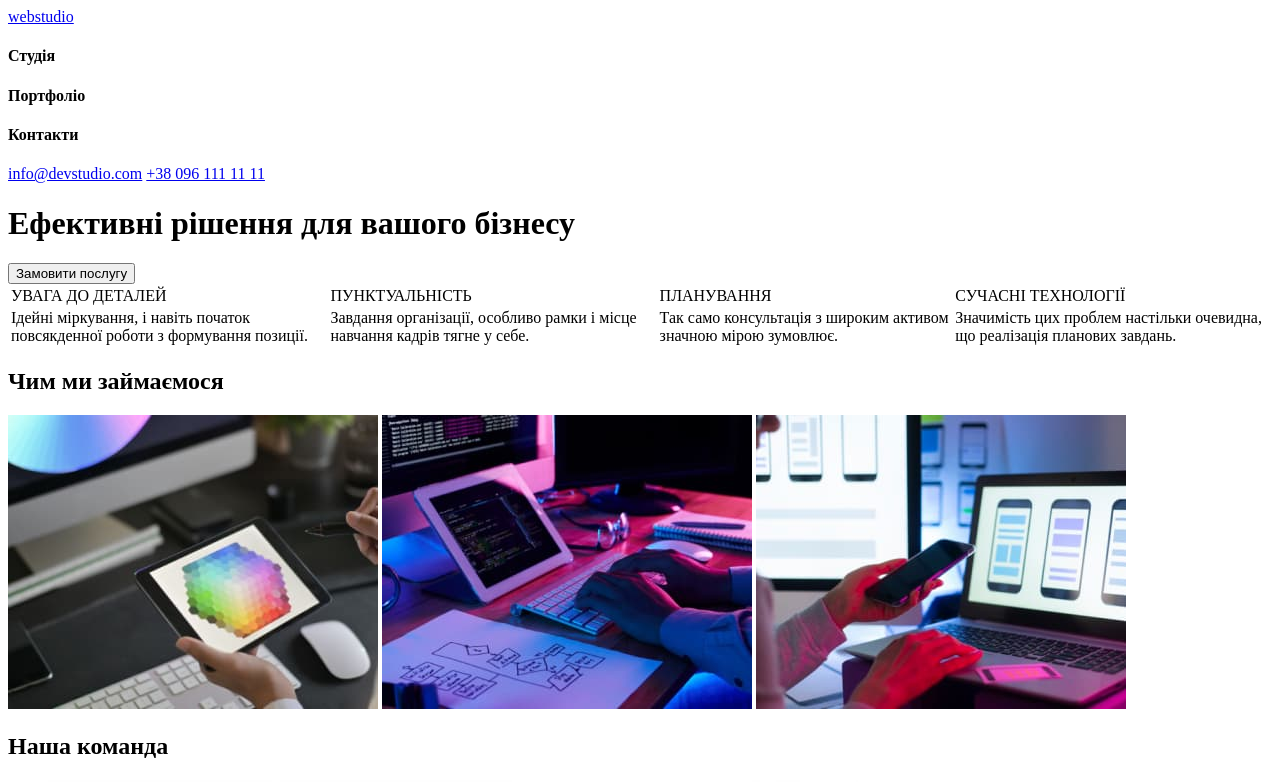
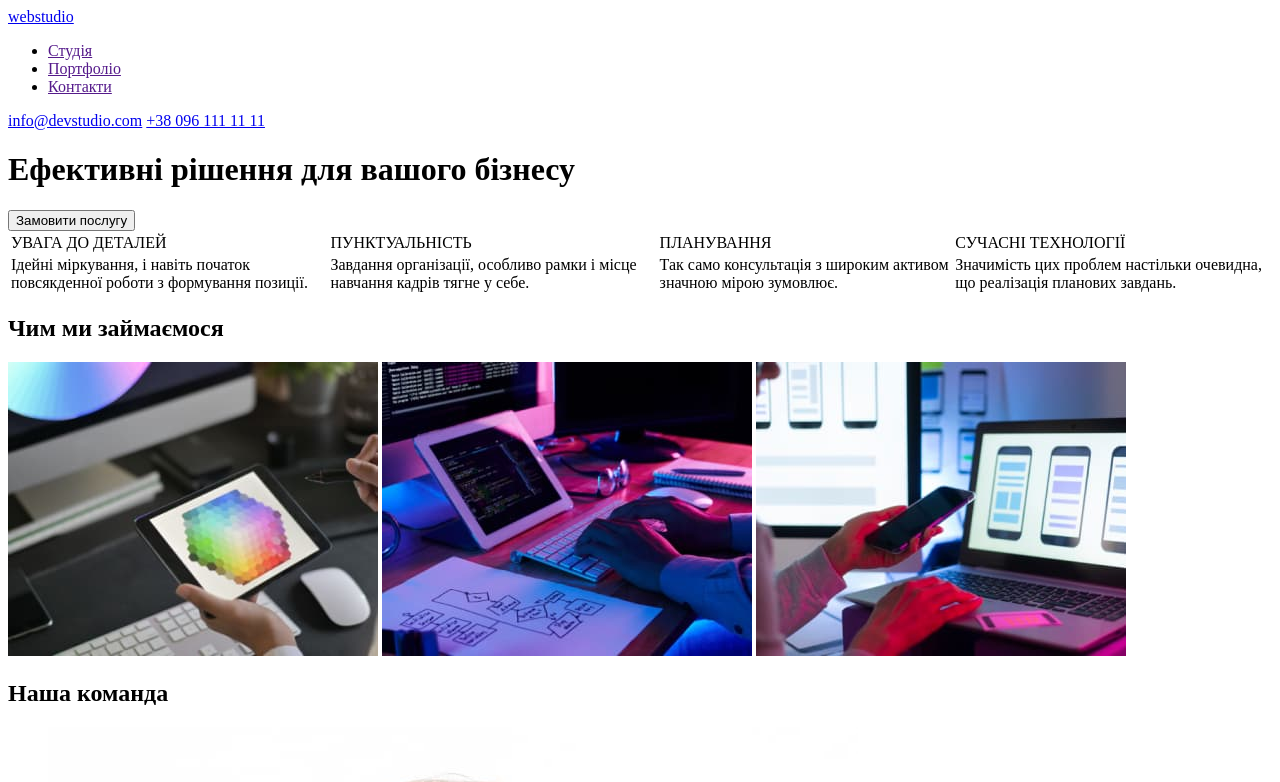
Before and after one commit to SMAILe3001/goit-markup-hw-01, a plain HTML site: page index.html in a window 1280 px wide. Shown: the top 782 px of the page. Drawn offline with Linux system fonts and the light colour scheme.

Commit message:
Корректировки Хедера
Изменил список ссылок хедера с заголовков h4 на список

```diff
--- a/index.html
+++ b/index.html
@@ -9,9 +9,11 @@
   <body>
     <header>
       <a href="webstudio">webstudio</a>
-      <h4>Студія</h4>
-      <h4>Портфоліо</h4>
-      <h4>Контакти</h4>
+      <ul>
+        <li><a href="">Студія</a></li>
+        <li><a href="">Портфоліо</a></li>
+        <li><a href="">Контакти</a></li>
+      </ul>
       <a href="mailto:info@devstudio.com">info@devstudio.com</a>
       <a href="tel:+380961111111">+38 096 111 11 11</a>
     </header>
```
